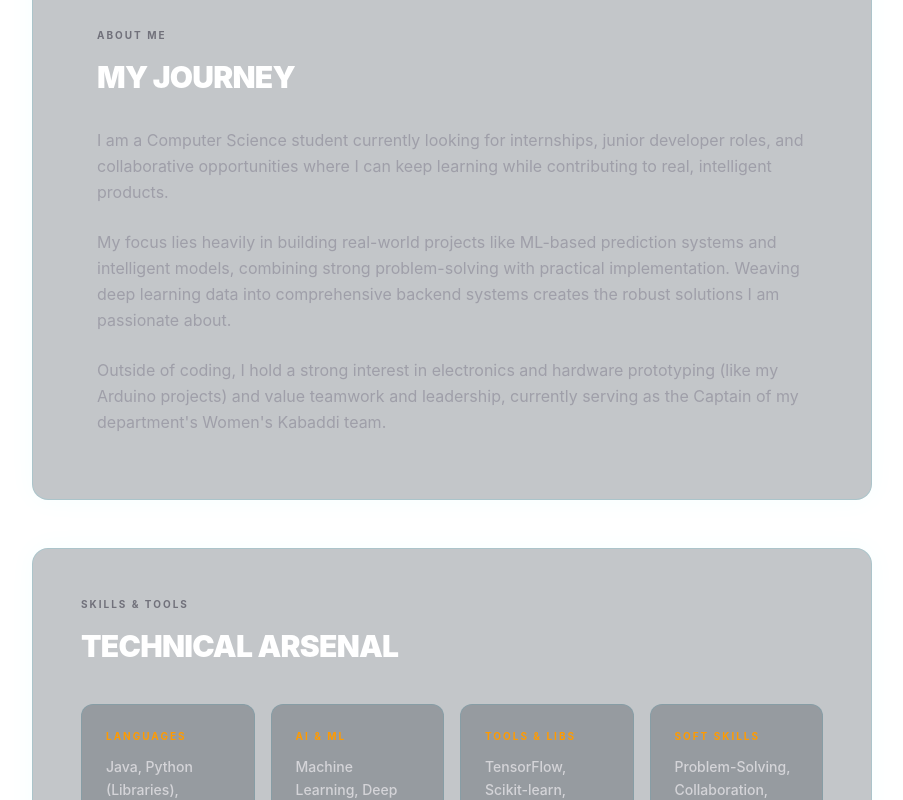
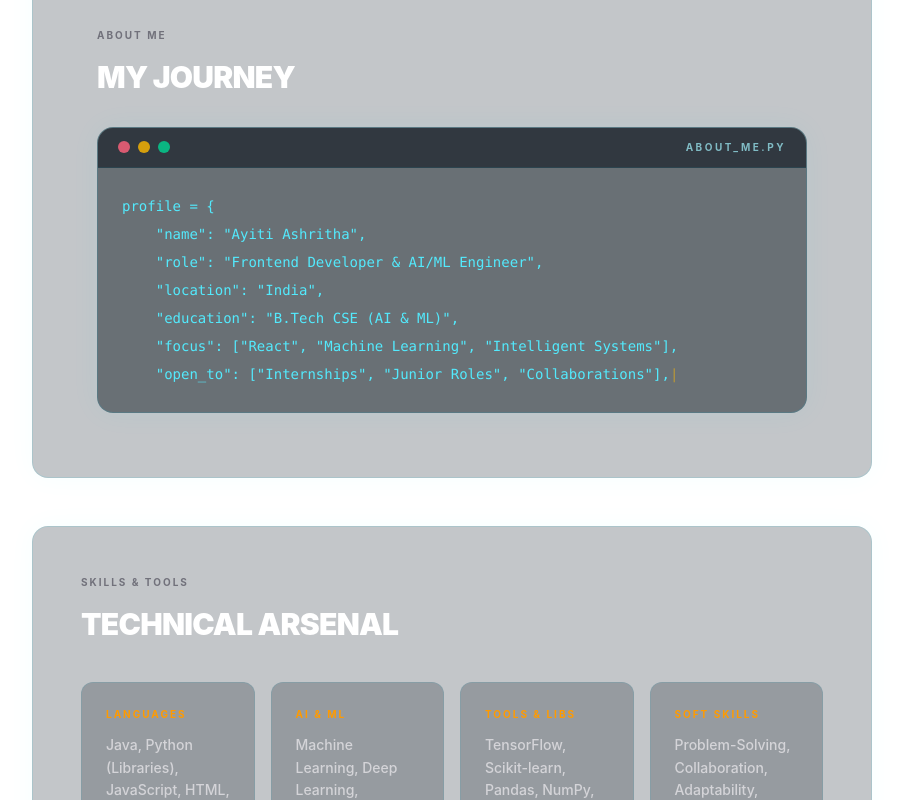
Before and after one commit to ayitiashritha-ai/portfolio, a React app: page / in a window 1280 px wide. Shown: the part 840-1640 px from the top of the page, without its empty margins (328-1231 px from the left). Built offline with nearby package versions, Linux system fonts and the light colour scheme; the HTML template or start-up script is replaced by a standard one.

Commit message:
Update about section and certificate link

```diff
--- a/src/Portfolio.jsx
+++ b/src/Portfolio.jsx
@@ -58,6 +58,19 @@ const CodingRobot = () => (
 export default function Portfolio() {
   const [activeSection, setActiveSection] = useState("home");
   const [isResumeUnlocked, setIsResumeUnlocked] = useState(false);
+  const aboutCode = `profile = {
+    "name": "Ayiti Ashritha",
+    "role": "Frontend Developer & AI/ML Engineer",
+    "location": "India",
+    "education": "B.Tech CSE (AI & ML)",
+    "focus": ["React", "Machine Learning", "Intelligent Systems"],
+    "open_to": ["Internships", "Junior Roles", "Collaborations"],
+    "leadership": "Captain, Women's Kabaddi Team"
+}
+
+print("Building real-world products with code, design, and AI.")
+`;
+  const [typedAboutCode, setTypedAboutCode] = useState("");
 
   const navItems = [
     { name: "HOME", id: "home" },
@@ -91,6 +104,26 @@ export default function Portfolio() {
 
     return () => observer.disconnect();
   }, []);
+
+  useEffect(() => {
+    let currentIndex = 0;
+    let timeoutId;
+
+    const typeNext = () => {
+      currentIndex += 1;
+      setTypedAboutCode(aboutCode.slice(0, currentIndex));
+
+      if (currentIndex < aboutCode.length) {
+        const nextChar = aboutCode[currentIndex];
+        const delay = nextChar === "\n" ? 70 : 22;
+        timeoutId = window.setTimeout(typeNext, delay);
+      }
+    };
+
+    timeoutId = window.setTimeout(typeNext, 250);
+
+    return () => window.clearTimeout(timeoutId);
+  }, [aboutCode]);
 
   return (
     <div className="flex bg-transparent text-gray-300 font-sans min-h-screen selection:bg-amber-500 selection:text-black">
@@ -217,16 +250,25 @@ export default function Portfolio() {
             <div className="bg-[#07111d]/24 backdrop-blur-sm border border-cyan-500/12 rounded-2xl p-8 lg:p-16 shadow-[0_0_28px_rgba(0,245,255,0.04)]">
               <p className="text-zinc-500 text-[10px] font-bold tracking-[0.2em] uppercase mb-4">About Me</p>
               <h2 className="text-white text-3xl font-black uppercase tracking-tight mb-8">My Journey</h2>
-              <div className="max-w-4xl space-y-6 text-zinc-400 text-sm lg:text-base leading-relaxed">
-                <p>
-                  I am a Computer Science student currently looking for internships, junior developer roles, and collaborative opportunities where I can keep learning while contributing to real, intelligent products.
-                </p>
-                <p>
-                  My focus lies heavily in building real-world projects like ML-based prediction systems and intelligent models, combining strong problem-solving with practical implementation. Weaving deep learning data into comprehensive backend systems creates the robust solutions I am passionate about.
-                </p>
-                <p>
-                  Outside of coding, I hold a strong interest in electronics and hardware prototyping (like my Arduino projects) and value teamwork and leadership, currently serving as the Captain of my department's Women's Kabaddi team.
-                </p>
+              <div className="max-w-4xl rounded-2xl border border-cyan-500/14 bg-[#08111b]/48 overflow-hidden shadow-[0_0_30px_rgba(0,245,255,0.05)]">
+                <div className="flex items-center justify-between px-5 py-3 border-b border-cyan-500/10 bg-[#050c14]/55">
+                  <div className="flex items-center gap-2">
+                    <span className="w-3 h-3 rounded-full bg-rose-400/80"></span>
+                    <span className="w-3 h-3 rounded-full bg-amber-400/80"></span>
+                    <span className="w-3 h-3 rounded-full bg-emerald-400/80"></span>
+                  </div>
+                  <p className="text-cyan-200/70 text-[10px] font-bold tracking-[0.25em] uppercase">about_me.py</p>
+                </div>
+                <pre className="overflow-x-auto p-5 lg:p-6 text-[13px] lg:text-sm leading-7 text-cyan-100 whitespace-pre-wrap font-mono">
+                  <span className="text-cyan-300">{typedAboutCode}</span>
+                  <motion.span
+                    animate={{ opacity: [1, 0, 1] }}
+                    transition={{ repeat: Infinity, duration: 0.9 }}
+                    className="inline-block w-3 text-amber-400"
+                  >
+                    |
+                  </motion.span>
+                </pre>
               </div>
             </div>
           </section>
@@ -267,6 +309,15 @@ export default function Portfolio() {
                 <p className="text-zinc-400 leading-relaxed text-sm md:text-base relative z-10">
                   Worked on foundational AI and ML tasks including meticulous data preprocessing and model experimentation. Gained pivotal hands-on experience structuring Python ML workflows and orchestrating essential AI tools into coherent analytical solutions. Successfully earned verified certification for the tenure.
                 </p>
+                <a
+                  href="https://drive.google.com/file/d/1_Ws4bp-ExZLH26PQTfj8PZ2gN_RLPoF4/view?usp=sharing"
+                  target="_blank"
+                  rel="noreferrer"
+                  className="inline-flex items-center gap-2 border border-amber-500/40 text-amber-500 hover:bg-amber-500/10 hover:border-amber-500 px-4 py-2 rounded-lg text-[10px] font-bold tracking-[0.2em] uppercase transition-colors mt-6 relative z-10"
+                >
+                  <svg width="14" height="14" viewBox="0 0 24 24" fill="none" stroke="currentColor" strokeWidth="2" strokeLinecap="round" strokeLinejoin="round"><path d="M14 2H6a2 2 0 0 0-2 2v16a2 2 0 0 0 2 2h12a2 2 0 0 0 2-2V8z" /><path d="M14 2v6h6" /><path d="M9 15h6" /><path d="M9 11h3" /></svg>
+                  View Certificate
+                </a>
               </div>
             </div>
           </section>
```
